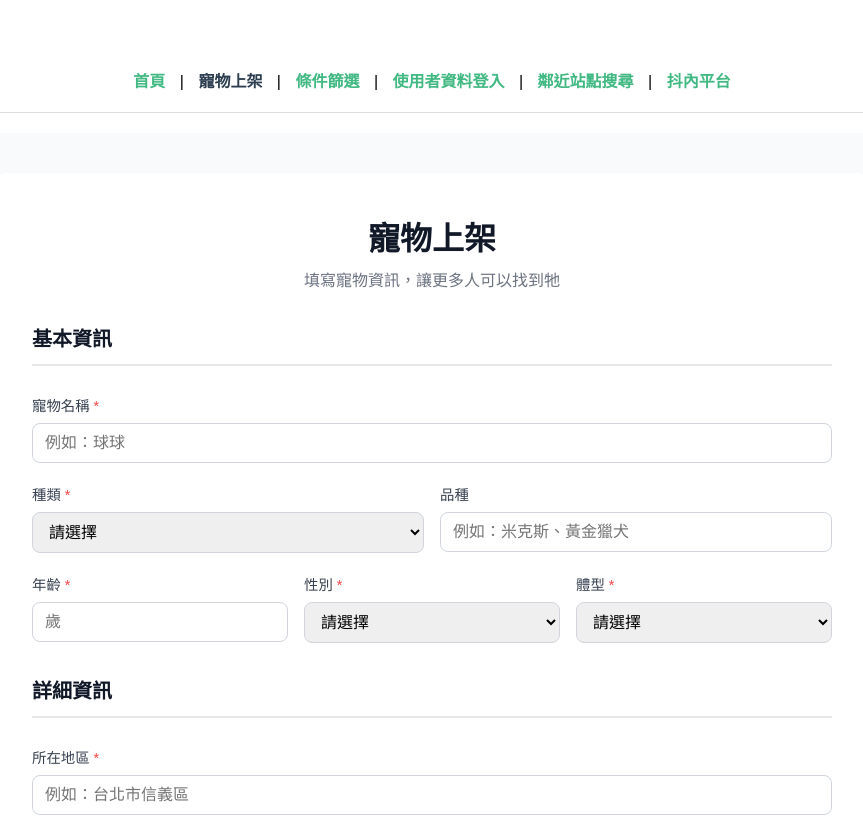
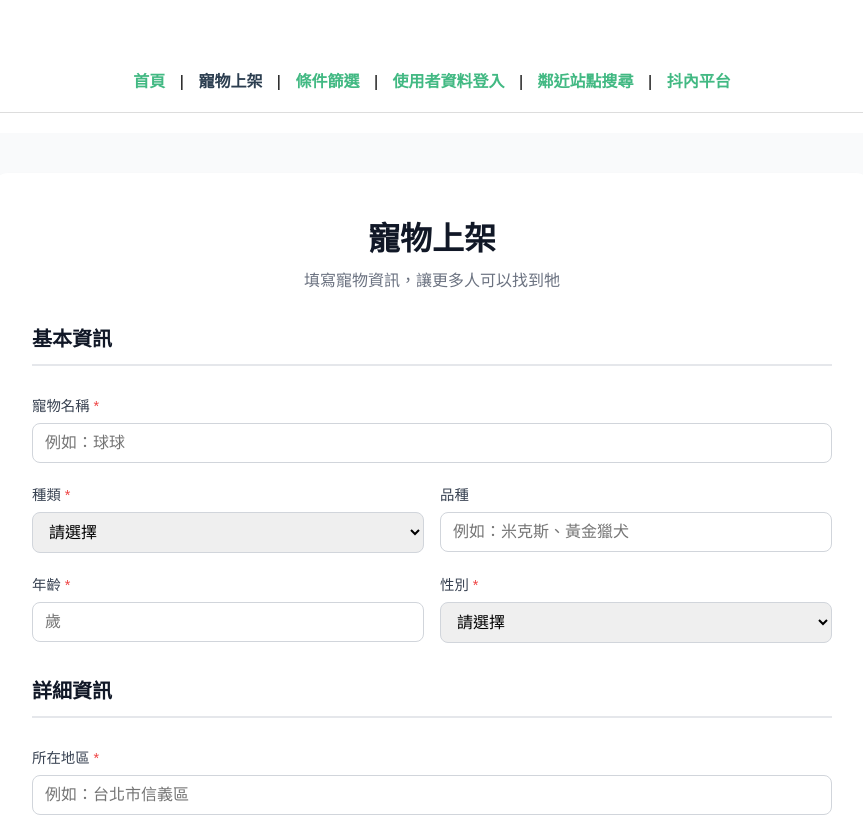
Before and after one commit to brycee1628/stray-love-donate, a Vue app: page /pet-upload in a window 1280 px wide. Shown: the top 817 px of the page, without its empty margins (208-1071 px from the left). Built offline with nearby package versions, Linux system fonts and the light colour scheme.

Commit message:
上架功能移除體型欄位

```diff
--- a/src/views/PetUpload.vue
+++ b/src/views/PetUpload.vue
@@ -44,16 +44,6 @@
                 <option value="male">公</option>
                 <option value="female">母</option>
                 <option value="unknown">未知</option>
-              </select>
-            </div>
-
-            <div class="form-group">
-              <label for="size">體型 <span class="required">*</span></label>
-              <select id="size" v-model="formData.size" required>
-                <option value="">請選擇</option>
-                <option value="small">小型</option>
-                <option value="medium">中型</option>
-                <option value="large">大型</option>
               </select>
             </div>
           </div>
@@ -158,7 +148,6 @@
   breed: '',
   age: null,
   gender: '',
-  size: '',
   location: '',
   description: '',
   isVaccinated: false,
@@ -264,7 +253,6 @@
     breed: '',
     age: null,
     gender: '',
-    size: '',
     location: '',
     description: '',
     isVaccinated: false,
@@ -295,7 +283,6 @@
       breed: formData.breed.trim() || null,
       age: formData.age,
       gender: formData.gender,
-      size: formData.size,
       location: formData.location.trim(),
       description: formData.description.trim(),
       isVaccinated: formData.isVaccinated,
```
